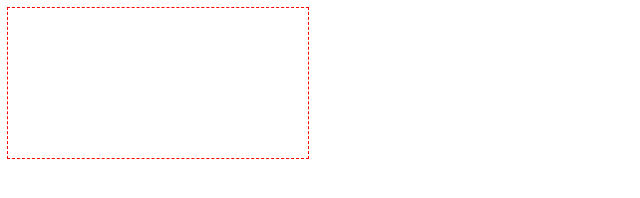
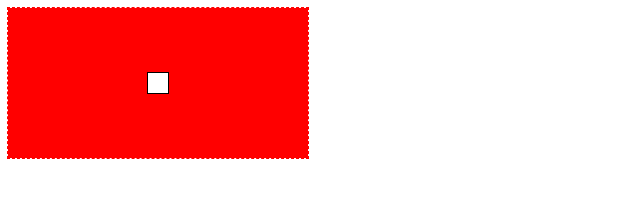
Before and after one commit to jaf7C7/life, a website: page life/index.html in a window 1280 px wide. Shown: the whole page, without its empty margins (0-640 px from the left). Drawn offline with Linux system fonts and the light colour scheme.

Commit message:
Add feature: The central cell is white with a black border

```diff
--- a/life/index.html
+++ b/life/index.html
@@ -15,8 +15,23 @@
     <script>
       const canvas = document.querySelector('canvas');
       const ctx = canvas.getContext('2d');
+      const cellSize = 20;
+      const lineWidth = 2;
+      const effectiveCellSize = cellSize + lineWidth;
+      const x0 = canvas.clientWidth / 2 - effectiveCellSize / 2;
+      const y0 = canvas.clientHeight / 2 - effectiveCellSize / 2;
+
+      // background
+      ctx.fillStyle = '#f00';
+      ctx.fillRect(0, 0, canvas.width, canvas.height);
+
+      // cell border
+      ctx.fillStyle = '#000';
+      ctx.fillRect(x0, y0, effectiveCellSize, effectiveCellSize);
+
+      // central cell
       ctx.fillStyle = '#fff';
-      ctx.fillRect(0, 0, canvas.width, canvas.height);
+      ctx.fillRect(x0 + lineWidth / 2, y0 + lineWidth / 2, cellSize, cellSize);
     </script>
   </body>
 </html>
```
Also changed, not shown: tests/e2e/life.test.js (+36 -11 lines).
